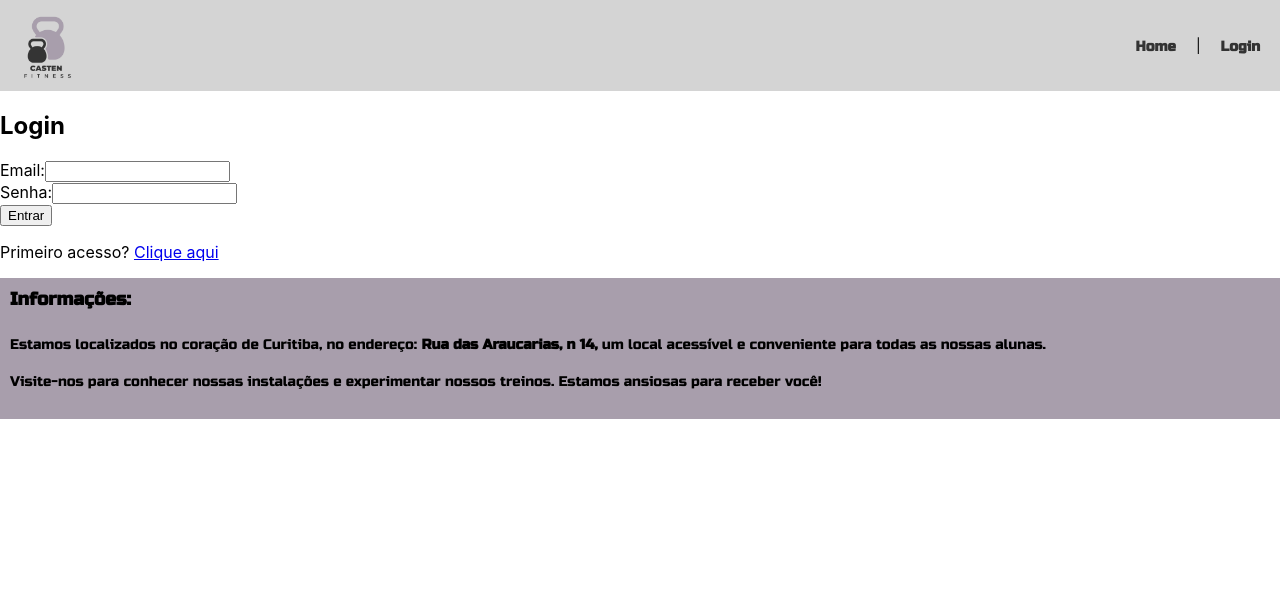
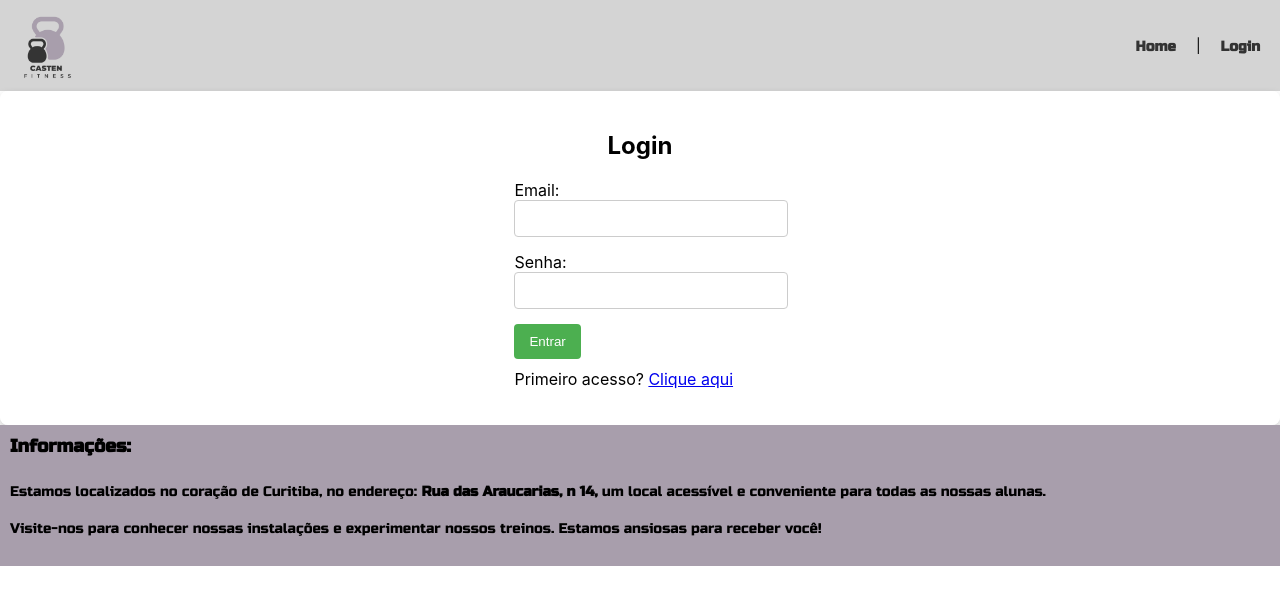
Before and after one commit to stefanie-pires/SiteAcademia, a React (Create React App) app: page /login in a window 1280 px wide. Shown: the top 604 px of the page. Built offline with nearby package versions, Linux system fonts and the light colour scheme.

Commit message:
alteracoes formulario de login

```diff
--- a/src/Components/Login/index.js
+++ b/src/Components/Login/index.js
@@ -1,5 +1,5 @@
 import React, { useState } from 'react';
-import styles from './styles.css';
+import './styles.css'; // Importando o CSS diretamente, sem o uso de módulos
 
 function Login() {
   const [email, setEmail] = useState('');
@@ -12,31 +12,31 @@ function Login() {
   };
 
   return (
-    <div className={styles.loginContainer}> {/* Ajuste de loginContainer para login-container */}
+    <div className="login-container"> {/* Usando a classe diretamente */}
       <h2>Login</h2>
       <form onSubmit={handleSubmit}>
-        <div className={styles.inputGroup}>
+        <div className="input-group"> {/* Usando a classe diretamente */}
           <label htmlFor="email">Email:</label>
           <input
             type="email"
             id="email"
             value={email}
             onChange={(e) => setEmail(e.target.value)}
-            className={styles.input} // Verifique se a classe input está correta
+            className="input" // Usando a classe diretamente
           />
         </div>
-        <div className={styles.inputGroup}>
+        <div className="input-group"> {/* Usando a classe diretamente */}
           <label htmlFor="password">Senha:</label>
           <input
             type="password"
             id="password"
             value={password}
             onChange={(e) => setPassword(e.target.value)}
-            className={styles.input}
+            className="input" // Usando a classe diretamente
           />
         </div>
-        <button type="submit" className={styles.button}>Entrar</button>
-        <p className={styles.link}>Primeiro acesso? <a href="#">Clique aqui</a></p>
+        <button type="submit" className="button">Entrar</button> {/* Usando a classe diretamente */}
+        <p className="link">Primeiro acesso? <a href="#">Clique aqui</a></p> {/* Usando a classe diretamente */}
       </form>
     </div>
   );
--- a/src/Components/Login/styles.css
+++ b/src/Components/Login/styles.css
@@ -1,23 +1,38 @@
-.loginContainer { /* Use o estilo correto */
-    position: relative;
-    background-image: url('/public/LembreteAcademia.png');
-    background-size: cover;
-    background-position: center;
+.login-container {
+    display: flex;
+    flex-direction: column;
+    align-items: center;
+    justify-content: center;
+    padding: 20px;
+    background: rgba(255, 255, 255, 0.8); /* Fundo semi-transparente */
+    border-radius: 8px;
+    box-shadow: 0 4px 8px rgba(0, 0, 0, 0.2);
+  }
+
+  .input-group {
+    margin-bottom: 15px; /* Espaçamento entre os campos */
+  }
+
+  .input {
+    width: 100%;
+    padding: 10px;
+    border: 1px solid #ccc;
+    border-radius: 4px;
+  }
+
+  .button {
+    background-color: #4CAF50; /* Cor do botão */
     color: white;
-    text-align: center;
-    padding: 100px;
-    width: 100%;
-    height: 100vh;
-    box-sizing: border-box;
-}
+    padding: 10px 15px;
+    border: none;
+    border-radius: 4px;
+    cursor: pointer;
+  }
 
-.input {
-    border: 1px solid #ddd;
-}
+  .button:hover {
+    background-color: #45a049; /* Cor do botão ao passar o mouse */
+  }
 
-.button {
-    background-color: #4CAF50;
-    color: #fff;
-}
-
-/* Certifique-se de que todas as classes referenciadas no index.js estão corretamente definidas no CSS */
+  .link {
+    margin-top: 10px;
+  }
```
